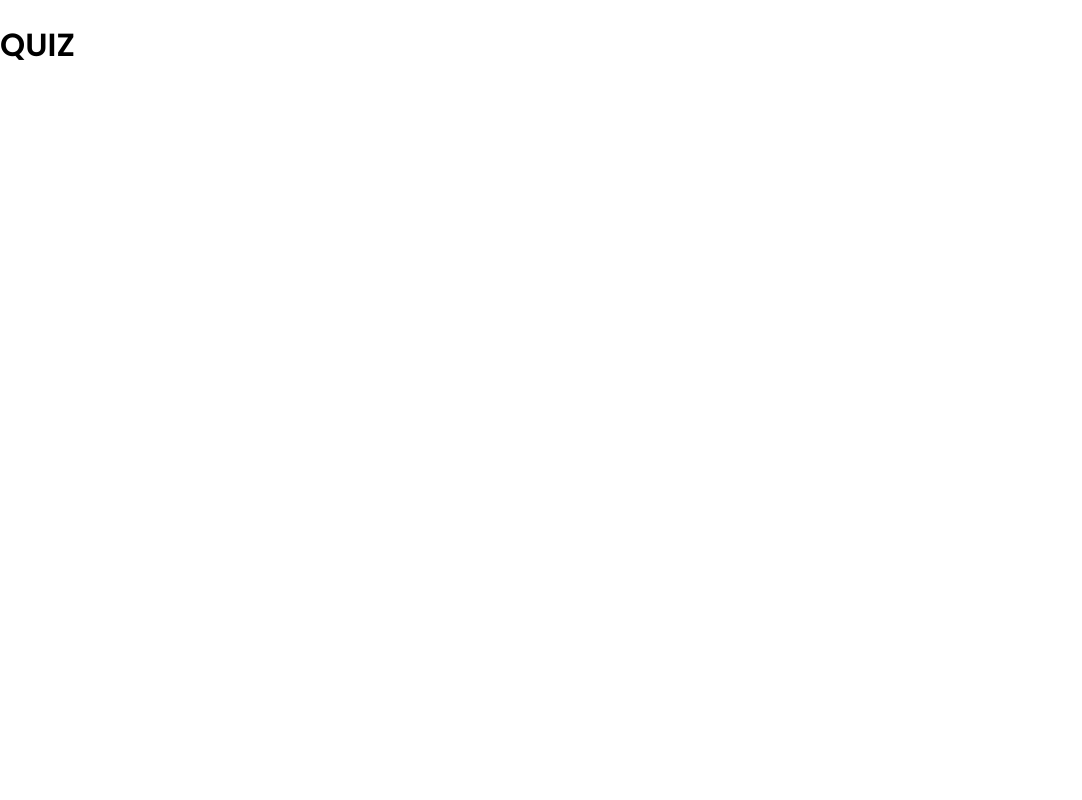
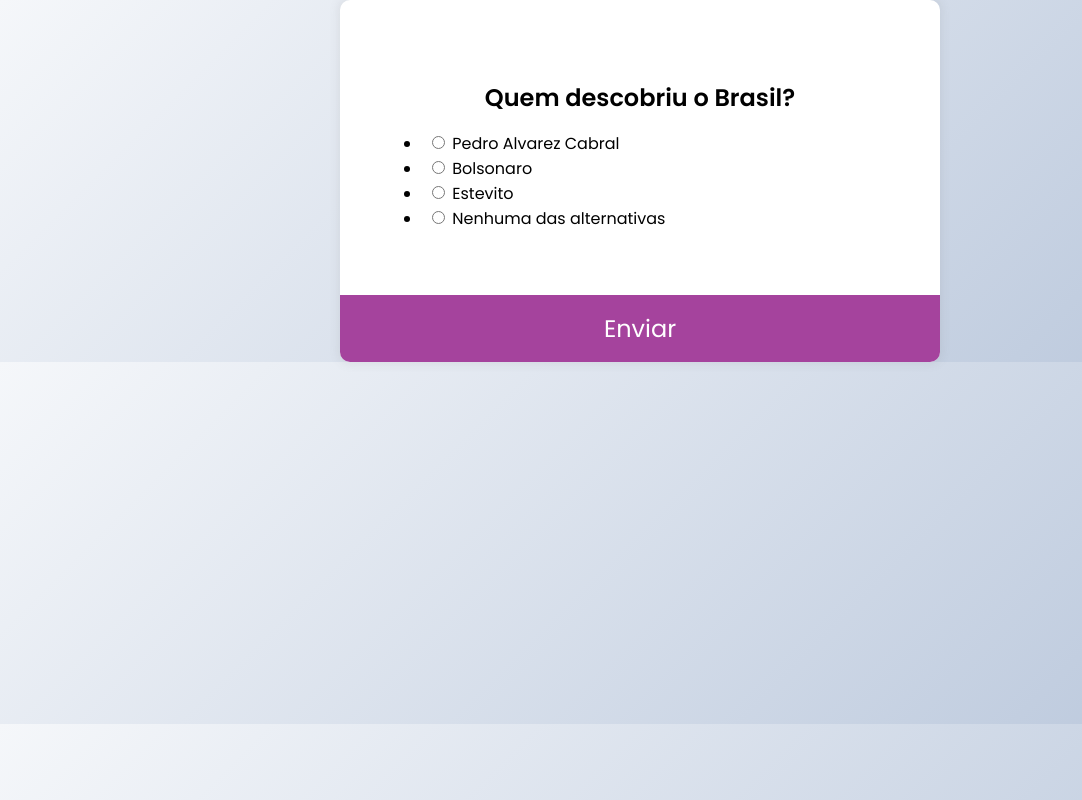
Before and after one commit to deyvsonaguiar/quiz-app, a plain HTML site: page index.html in a window 1280 px wide. Shown: the whole page, without its empty margins (0-1082 px from the left). Drawn offline with Linux system fonts and the light colour scheme.

Commit message:
Finalizando o quiz

```diff
--- a/index.html
+++ b/index.html
@@ -8,6 +8,31 @@
     <script src="script.js" defer></script>
 </head>
 <body>
-    <h1>QUIZ</h1>
+
+    <div class="quiz-container" id='quiz'>
+        <div class="quiz-header">
+            <h2 id="question">Questões</h2>
+            <lu>
+                <li>
+                    <input type="radio" id="a" name="answer"  class="answer">
+                    <label for="a" id="a_text">Questão</label>
+                </li>
+                <li>
+                    <input type="radio" id="b" name="answer" class="answer">
+                    <label for="b" id="b_text">Questão</label>
+                </li>
+                <li>
+                    <input type="radio" id="c" name="answer" class="answer">
+                    <label for="c" id="c_text">Questão</label>
+                </li>
+                <li>
+                    <input type="radio" id="d" name="answer" class="answer">
+                    <label for="d" id="d_text">Questão</label>
+                </li>
+            </lu>
+        </div>
+        <button id="submit">Enviar</button>
+    </div>
+
 </body>
 </html>
--- a/script.js
+++ b/script.js
@@ -0,0 +1,98 @@
+const quizData = [
+    {
+        question: 'Quem descobriu o Brasil?',
+        a: 'Pedro Alvarez Cabral',
+        b: 'Bolsonaro',
+        c: 'Estevito',
+        d: 'Nenhuma das alternativas',
+        correct: 'a'
+    },
+    {
+        question: 'Quem é o atual presidente do Brasil?',
+        a: 'Pedro Alvarez Cabral',
+        b: 'Bolsonaro',
+        c: 'Estevito',
+        d: 'Nenhuma das alternativas',
+        correct: 'b'
+    },
+    {
+        question: 'Quem veio primeiro, o ovo ou a galinha',
+        a: 'O ovo',
+        b: 'A galinha',
+        c: 'Nenhum dos dois',
+        d: 'Tenho dúvida',
+        correct: 'd'
+    },
+    {
+        question: 'Quem é o presidente dos Estados Unidos?',
+        a: 'Pato Donald',
+        b: 'Bolsonaro',
+        c: 'Donald Trump',
+        d: 'Nenhuma das alternativas',
+        correct: 'c'
+    }
+];
+
+const quiz = document.getElementById('quiz');
+const answerEl  = document.querySelectorAll('.answer');
+const questionEl = document.getElementById('question');
+const a_text = document.getElementById('a_text');
+const b_text = document.getElementById('b_text');
+const c_text = document.getElementById('c_text');
+const d_text = document.getElementById('d_text');
+const submitBtn = document.getElementById('submit');
+
+let currentQuiz = 0;
+let score = 0;
+
+loadQuiz();
+
+function loadQuiz() {
+    deselectAnswer();
+    const currentQuizData = quizData[currentQuiz];
+
+    questionEl.innerHTML = currentQuizData.question;
+    a_text.innerHTML = currentQuizData.a;
+    b_text.innerHTML = currentQuizData.b;
+    c_text.innerHTML = currentQuizData.c;
+    d_text.innerHTML = currentQuizData.d;
+}
+
+function getSelected() {
+
+    let answer = undefined;
+
+    answerEl.forEach((answerEl) => {
+        if (answerEl.checked) {
+            answer = answerEl.id;
+        }
+    });
+
+    return answer;
+}
+
+function deselectAnswer() {
+    answerEl.forEach((answerEl) => {
+    answerEl.checked = false;
+    });
+}
+
+submitBtn.addEventListener("click", () => {
+    //checagem da resposta
+    const answer = getSelected();
+    if(answer) {
+        if(answer === quizData[currentQuiz].correct) {
+            score++;
+        }
+    }
+
+    currentQuiz++;
+
+    if(currentQuiz < quizData.length) {
+        loadQuiz();
+    } else {
+        //TODO: mostre resultados
+        alert("Parabéns! Você concluiu o Quiz! Tome uma limonada e tente novamente.");
+        quiz.innerHTML = `<h2>Você acertou corretamente ${score} de ${quizData.length} questões!</h2>`;
+    }
+});
--- a/style.css
+++ b/style.css
@@ -1,11 +1,64 @@
 @import url('https://fonts.googleapis.com/css2?family=Poppins:wght@200;400;600&display=swap');
 
 
-* {
+/* * {
     box-sizing: border-box;
+} */
+
+body {
+    background-color: #b8c6db;
+    background-image: linear-gradient(315deg, #b8c6db 0%, #f5f7fa 100%);
+    font-family: "Poppins", sans-serif;
+    margin: 0;
+    min-height: 100vd;
+    display: flex;
+    align-items: center;
+    justify-content: center;
 }
 
-body {
-    font-family: "Poppins", sans-serif;
+.quiz-container {
+    background-color: #fff;
+    border-radius: 10px;
+    box-shadow: 0 0 10px 2px rgba(100, 100, 100, 0.1);
+    width: 600px;
+    max-width: 100%;
+    overflow: hidden;
+}
+
+.quiz-header {
+   padding: 4rem;
+}
+
+h2 {
     margin: 0;
+    text-align: center;
+    padding: 1rem;
+
 }
+
+ul li {
+    margin: 1rem 0;
+    font-size: 1.1rem;
+    cursor: pointer;
+}
+
+ul {
+    list-style-type: none;
+    padding: 0;
+}
+
+button {
+    background-color:rgb(165, 67, 157);
+    border: none;
+    color: white;
+    display: block;
+    font-family: inherit;
+    font-size: 1.5rem;
+    width: 100%;
+    padding: 1rem;
+    cursor: pointer;
+}
+
+button:hover {
+    background-color:rgb(131, 41, 123);
+}
```
